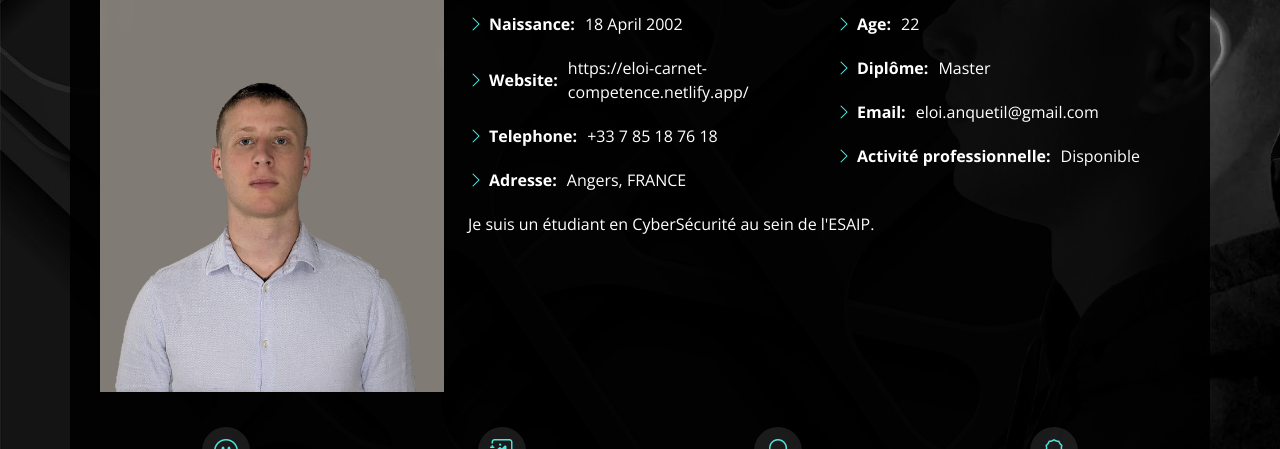
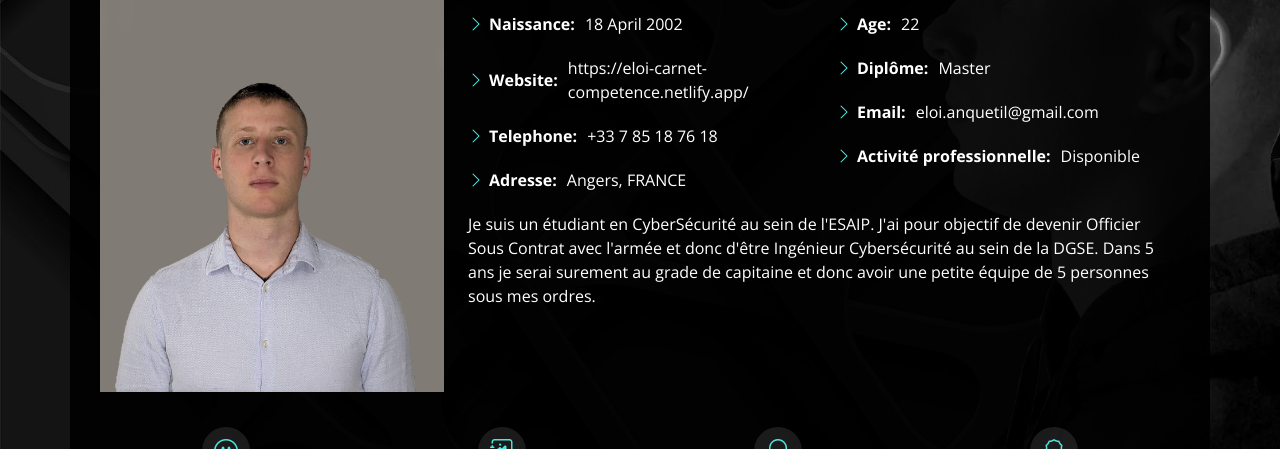
Before and after one commit to Destructis/CarnetCompetence, a plain HTML site: page index.html in a window 1280 px wide. Both pictures are taken after a click on the link "About". Shown: the part 280-729 px from the top of the page. Drawn offline with nearby package versions, Linux system fonts and the light colour scheme.

Commit message:
changement pour lep

```diff
--- a/index.html
+++ b/index.html
@@ -144,7 +144,9 @@
                 </ul>
               </div>
             </div>
-            <p>Je suis un étudiant en CyberSécurité au sein de l'ESAIP.</p>
+            <p>Je suis un étudiant en CyberSécurité au sein de l'ESAIP. J'ai pour objectif de devenir Officier Sous Contrat avec l'armée et donc d'être Ingénieur Cybersécurité au sein de la DGSE.
+              Dans 5 ans je serai surement au grade de capitaine et donc avoir une petite équipe de 5 personnes sous mes ordres.
+            </p>
           </div>
         </div>
       </div>
```
